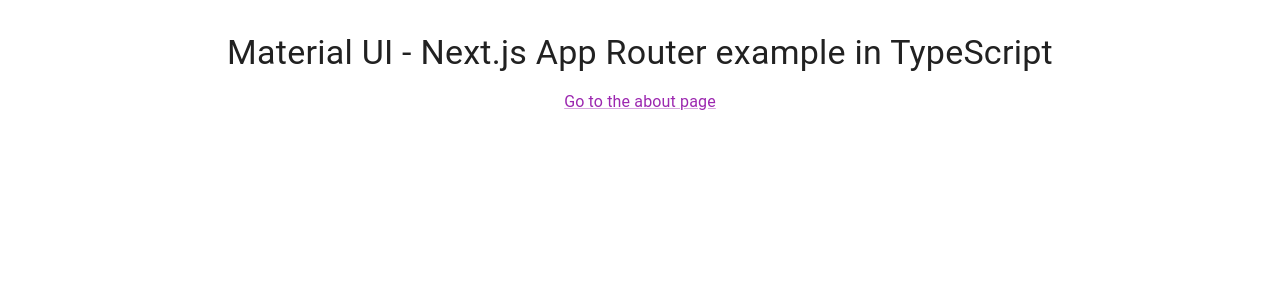
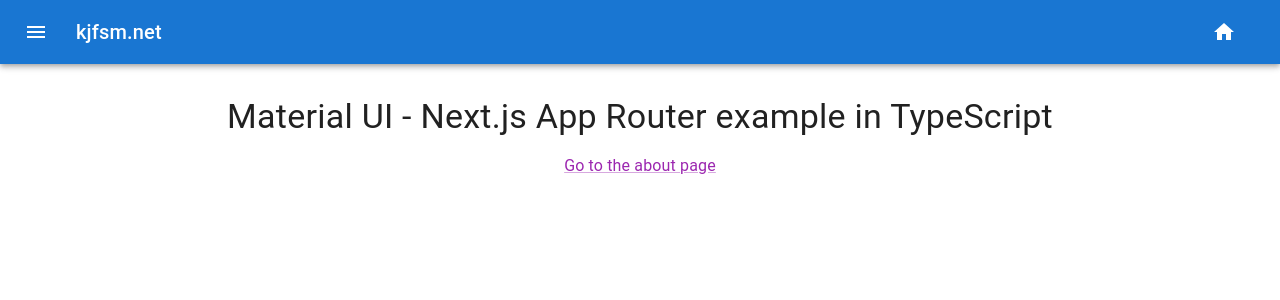
Before and after one commit to kjfsm/kjfsm.github.io, a Next.js app: page / in a window 1280 px wide. Shown: the top 300 px of the page. Built offline with nearby package versions, Linux system fonts and the light colour scheme; what @mui/material-nextjs would draw is missing.

Commit message:
Add Appbar and Drawer components for improved navigation and layout

```diff
--- a/src/app/layout.tsx
+++ b/src/app/layout.tsx
@@ -1,7 +1,9 @@
-import * as React from "react";
-import { AppRouterCacheProvider } from "@mui/material-nextjs/v15-appRouter";
 import CssBaseline from "@mui/material/CssBaseline";
 import InitColorSchemeScript from "@mui/material/InitColorSchemeScript";
+import { AppRouterCacheProvider } from "@mui/material-nextjs/v15-appRouter";
+import * as React from "react";
+
+import Appbar from "@/components/Appbar";
 
 export default function RootLayout(props: { children: React.ReactNode }) {
   return (
@@ -11,6 +13,7 @@
         <AppRouterCacheProvider options={{ enableCssLayer: true }}>
           {/* CssBaseline kickstart an elegant, consistent, and simple baseline to build upon. */}
           <CssBaseline />
+          <Appbar />
           {props.children}
         </AppRouterCacheProvider>
       </body>
--- /dev/null
+++ b/src/components/Appbar.tsx
@@ -0,0 +1,22 @@
+"use client";
+import HomeIcon from "@mui/icons-material/Home";
+import { AppBar, Button, Toolbar, Typography } from "@mui/material";
+import NextLink from "next/link";
+
+import TemporaryDrawer from "./Drawer";
+
+export default function Appbar() {
+  return (
+    <AppBar position="static">
+      <Toolbar>
+        {TemporaryDrawer()}
+        <Typography variant="h6" component="div" sx={{ flexGrow: 1 }}>
+          kjfsm.net
+        </Typography>
+        <Button color="inherit" component={NextLink} href="/">
+          <HomeIcon />
+        </Button>
+      </Toolbar>
+    </AppBar>
+  );
+}
--- /dev/null
+++ b/src/components/Drawer.tsx
@@ -0,0 +1,62 @@
+"use client";
+import EmojiPeopleIcon from "@mui/icons-material/EmojiPeople";
+import HomeIcon from "@mui/icons-material/Home";
+import MenuIcon from "@mui/icons-material/Menu";
+import { IconButton } from "@mui/material";
+import Box from "@mui/material/Box";
+import Divider from "@mui/material/Divider";
+import Drawer from "@mui/material/Drawer";
+import List from "@mui/material/List";
+import ListItem from "@mui/material/ListItem";
+import ListItemButton from "@mui/material/ListItemButton";
+import ListItemIcon from "@mui/material/ListItemIcon";
+import ListItemText from "@mui/material/ListItemText";
+import NextLink from "next/link";
+import * as React from "react";
+
+export default function TemporaryDrawer() {
+  const [open, setOpen] = React.useState(false);
+
+  const toggleDrawer = (newOpen: boolean) => () => {
+    setOpen(newOpen);
+  };
+
+  const menuList = [
+    { icon: <HomeIcon />, text: "ホーム", path: "/" },
+    { icon: <EmojiPeopleIcon />, text: "自分について", path: "/about" },
+  ];
+
+  const DrawerList = (
+    <Box sx={{ width: 250 }} role="presentation" onClick={toggleDrawer(false)}>
+      <List>
+        {menuList.map(({ icon, text, path }, index) => (
+          <ListItem key={index} disablePadding>
+            <ListItemButton LinkComponent={NextLink} href={path}>
+              <ListItemIcon>{icon}</ListItemIcon>
+              <ListItemText primary={text} />
+            </ListItemButton>
+          </ListItem>
+        ))}
+      </List>
+      <Divider />
+    </Box>
+  );
+
+  return (
+    <div>
+      <IconButton
+        onClick={toggleDrawer(true)}
+        size="large"
+        edge="start"
+        color="inherit"
+        aria-label="menu"
+        sx={{ mr: 2 }}
+      >
+        <MenuIcon />
+      </IconButton>
+      <Drawer open={open} onClose={toggleDrawer(false)}>
+        {DrawerList}
+      </Drawer>
+    </div>
+  );
+}
```
Also changed, not shown: src/app/page.tsx (+5 -5 lines).
